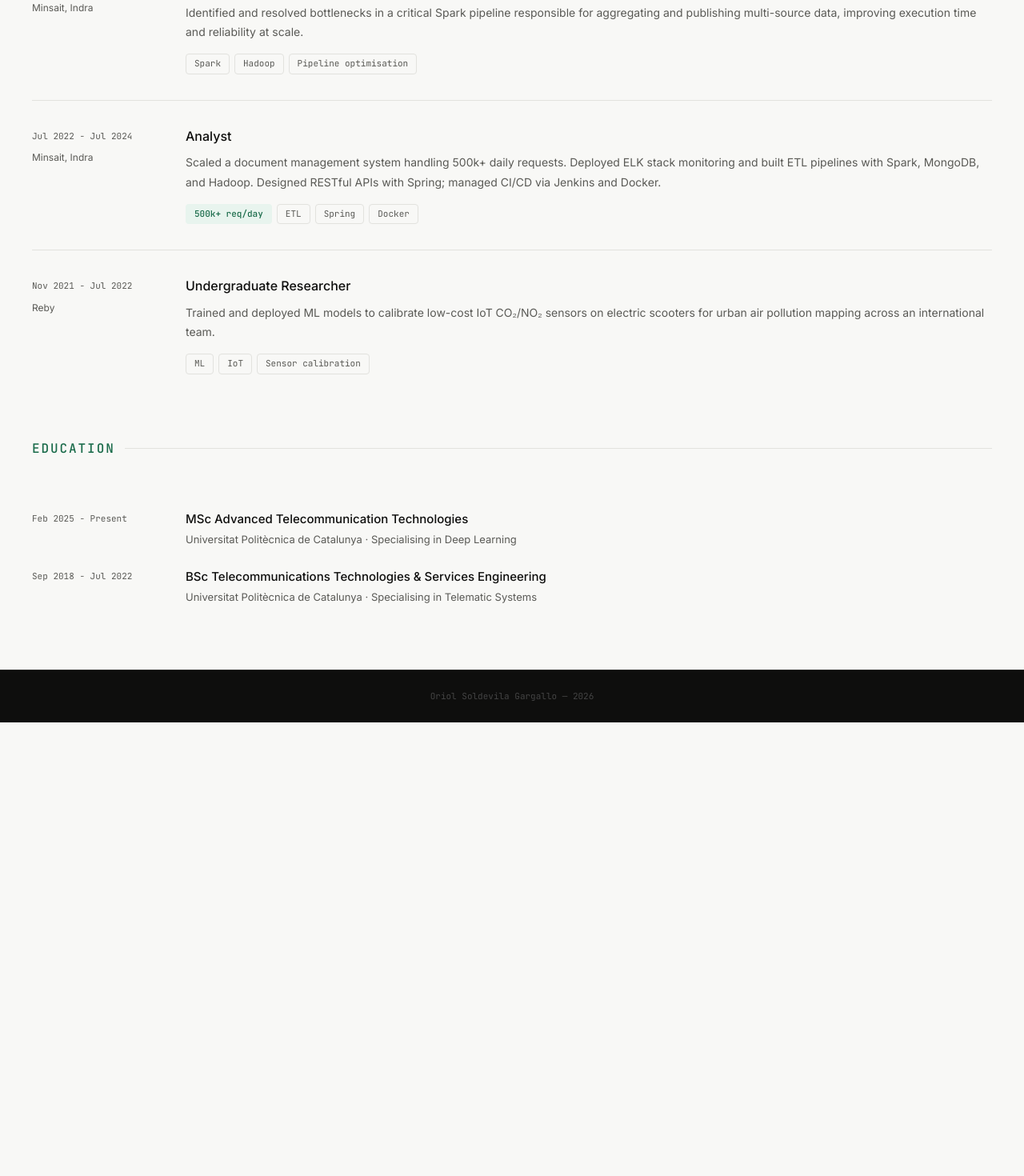
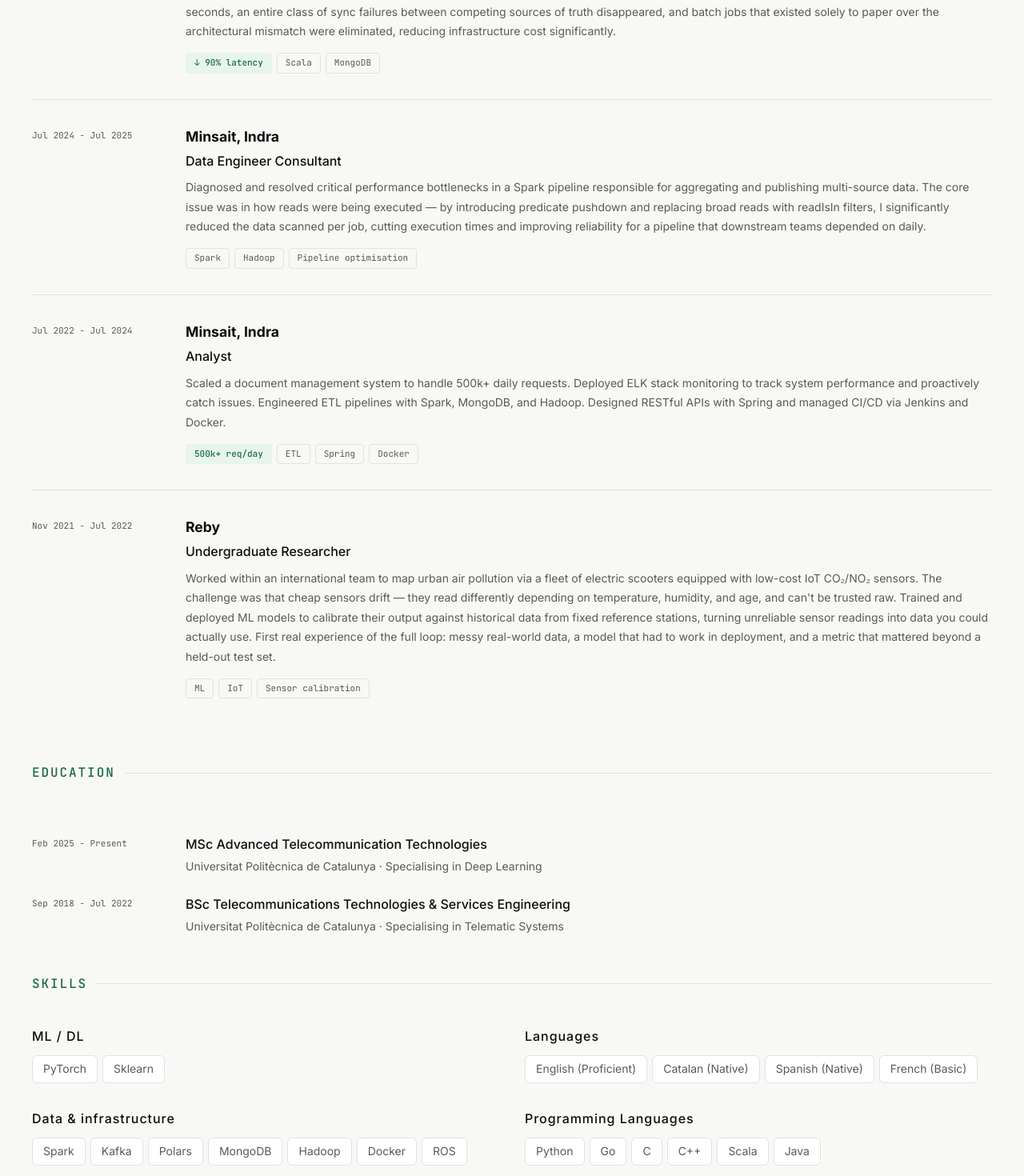
Before and after one commit to soldee/soldee.github.io, a React (Vite) app: page /experience in a window 1280 px wide. Shown: the part 920-2390 px from the top of the page at 80% size. Before the commit the page ends 1823 px from the top, so only its background shows below. Built offline with nearby package versions, Linux system fonts and the light colour scheme.

Commit message:
moved skills section. Added more depth to experience

```diff
--- a/src/index.css
+++ b/src/index.css
@@ -271,7 +271,7 @@
 .tl-item:last-child { border-bottom: none; padding-bottom: 0; }
 .tl-meta { padding-top: 4px; }
 .tl-date { font-family: var(--mono); font-size: 11px; color: var(--text-sec); display: block; margin-bottom: 4px; }
-.tl-company { font-size: 12px; color: var(--text-sec); }
+.tl-company { font-size: 12px; margin: '0 0 4px 0' }
 .tl-role { font-size: 16px; font-weight: 500; margin-bottom: 0.5rem; display: flex; align-items: center; gap: 10px; }
 .tl-current { font-family: var(--mono); font-size: 10px; font-weight: 500; background: var(--accent-light); color: var(--accent); padding: 2px 8px; border-radius: 20px; letter-spacing: 0.04em; }
 .tl-desc { font-size: 14px; color: var(--text-sec); line-height: 1.75; margin-bottom: 0.9rem; }
@@ -459,9 +459,9 @@
 
 /* Skills Section */
 .skills-grid { display: grid; grid-template-columns: 1fr 1fr; gap: 2rem; }
-.skill-cat { font-family: var(--mono); font-size: 14px; color: var(--text-sec); letter-spacing: 0.06em; margin-bottom: 0.7rem; display: block; }
+.skill-cat { font-size: 16px; font-weight: 500; letter-spacing: 0.06em; margin-bottom: 0.7rem; display: block; }
 .skill-tags { display: flex; flex-wrap: wrap; gap: 6px; }
-.stag { font-size: 13px; padding: 5px 13px; border-radius: 6px; border: 1px solid var(--border); color: var(--text-sec); background: var(--card-bg); }
+.stag { font-size: 14px; padding: 5px 13px; border-radius: 6px; border: 1px solid var(--border); color: var(--text-sec); background: var(--card-bg); }
 
 /* Contact Layout */
 .contact-section { background: var(--bg-dark); min-height: calc(100vh - 56px); display: flex; align-items: center; }
@@ -477,8 +477,9 @@
 .edu-list { display: flex; flex-direction: column; gap: 1.5rem; margin-top: 2rem; }
 .edu-item { display: grid; grid-template-columns: 160px 1fr; gap: 2rem; }
 .edu-date { font-family: var(--mono); font-size: 11px; color: var(--text-sec); padding-top: 3px; }
-.edu-title { font-size: 15px; font-weight: 500; margin-bottom: 3px; }
-.edu-sub { font-size: 13px; color: var(--text-sec); }
+.edu-title { font-size: 16px; font-weight: 500; margin-bottom: 3px; }
+
+.edu-sub { font-size: 14px; color: var(--text-sec); }
 
 footer { background: var(--bg-dark); text-align: center; padding: 1.5rem; font-family: var(--mono); font-size: 11px; color: #444; border-top: 1px solid var(--border-dark); }
 
--- a/src/pages/Experience.jsx
+++ b/src/pages/Experience.jsx
@@ -1,4 +1,139 @@
 import React from 'react';
+import { ArrowDownIcon } from '../components/Icons';
+
+const statsData = [
+  {
+    num: "90",
+    unit: "%",
+    desc: "Data synchronisation latency reduced in MDM migration to event-driven architecture"
+  },
+  {
+    num: "500",
+    unit: "k+",
+    desc: "Daily requests handled after scaling a document management system"
+  },
+  {
+    num: "3",
+    unit: " yrs",
+    desc: "Production data engineering across Spark, Kafka, MongoDB, and Hadoop"
+  }
+];
+
+const experienceData = [
+  {
+    id: "bcn-emotorsport",
+    date: "Sep 2025 - Present",
+    company: "BCN eMotorsport",
+    role: "Perception Engineer",
+    isCurrent: true,
+    desc: `
+    Built a perception evaluation pipeline from scratch for the team's autonomous vehicle stack. The ground truth extraction tool processes
+    ROS bags through SLAM, removes ground points, accumulates a single point cloud, runs clustering and a lightweight classification pass,
+    and uploads the result to Xtreme1 for human revision — making what would otherwise be a fully manual labeling task semi-automatic.
+    The evaluation tool runs the perception pipeline against that ground truth and produces interpretable metrics: mean cone detection distance,
+    mean distance to track limits, precision and recall.
+    Separately, replaced the heuristic-based cluster classifier with a family of trained ML models, significantly improving robustness to noise
+    in the point cloud — a problem where heuristics had hit their ceiling.
+    `,
+    accentPill: null,
+    pills: ["ROS", "Formula Student", "Autonomous Vehicles"]
+  },
+  {
+    id: "minsait-senior",
+    date: "Jul 2025 - Sep 2025",
+    company: "Minsait, Indra",
+    role: "Senior Data Consultant",
+    isCurrent: false,
+    desc: `
+    Led the migration of the MDM system to the new event-driven model using Scala and MongoDB. The most significant work here was rethinking how data
+    flowed through the platform entirely. The existing architecture treated a Spark data warehouse as ground truth — files were ingested, processed
+    through heavy business rules, and eventually surfaced in MongoDB for the frontend.
+    Users who needed to correct a record had to wait for the full batch process to complete, sometimes days, just to change a single field. I redesigned
+    it to work the other way around: MongoDB becomes the source of truth, changes propagate in real time, and the warehouse derives from it rather than
+    driving it. Manual changes that took days now happened in seconds, an entire class of sync failures between competing sources of truth disappeared,
+    and batch jobs that existed solely to paper over the architectural mismatch were eliminated, reducing infrastructure cost significantly.
+    `,
+    accentPill: "↓ 90% latency",
+    pills: ["Scala", "MongoDB"]
+  },
+  {
+    id: "minsait-mid",
+    date: "Jul 2024 - Jul 2025",
+    company: "Minsait, Indra",
+    role: "Data Engineer Consultant",
+    isCurrent: false,
+    desc: `
+    Diagnosed and resolved critical performance bottlenecks in a Spark pipeline responsible for aggregating and publishing multi-source data. The core
+    issue was in how reads were being executed — by introducing predicate pushdown and replacing broad reads with readIsIn filters, I significantly reduced
+    the data scanned per job, cutting execution times and improving reliability for a pipeline that downstream teams depended on daily.
+    `,
+    accentPill: null,
+    pills: ["Spark", "Hadoop", "Pipeline optimisation"]
+  },
+  {
+    id: "minsait-junior",
+    date: "Jul 2022 - Jul 2024",
+    company: "Minsait, Indra",
+    role: "Analyst",
+    isCurrent: false,
+    desc: `
+    Scaled a document management system to handle 500k+ daily requests. Deployed ELK stack monitoring to track system performance and proactively catch
+    issues. Engineered ETL pipelines with Spark, MongoDB, and Hadoop. Designed RESTful APIs with Spring and managed CI/CD via Jenkins and Docker.
+    `,
+    accentPill: "500k+ req/day",
+    pills: ["ETL", "Spring", "Docker"]
+  },
+  {
+    id: "reby",
+    date: "Nov 2021 - Jul 2022",
+    company: "Reby",
+    role: "Undergraduate Researcher",
+    isCurrent: false,
+    desc: `
+    Worked within an international team to map urban air pollution via a fleet of electric scooters equipped with low-cost IoT CO₂/NO₂ sensors. The
+    challenge was that cheap sensors drift — they read differently depending on temperature, humidity, and age, and can't be trusted raw. Trained and
+    deployed ML models to calibrate their output against historical data from fixed reference stations, turning unreliable sensor readings into data you
+    could actually use. First real experience of the full loop: messy real-world data, a model that had to work in deployment, and a metric that mattered
+    beyond a held-out test set.
+    `,
+    accentPill: null,
+    pills: ["ML", "IoT", "Sensor calibration"]
+  }
+];
+
+const educationData = [
+  {
+    id: "msc-upc",
+    date: "Feb 2025 - Present",
+    title: "MSc Advanced Telecommunication Technologies",
+    sub: "Universitat Politècnica de Catalunya · Specialising in Deep Learning"
+  },
+  {
+    id: "bsc-upc",
+    date: "Sep 2018 - Jul 2022",
+    title: "BSc Telecommunications Technologies & Services Engineering",
+    sub: "Universitat Politècnica de Catalunya · Specialising in Telematic Systems"
+  }
+];
+
+const skillsData = [
+  {
+    category: "ML / DL",
+    tags: ["PyTorch", "Sklearn"]
+  },
+  {
+    category: "Languages",
+    tags: ["English (Proficient)", "Catalan (Native)", "Spanish (Native)", "French (Basic)"]
+  },
+  {
+    category: "Data & infrastructure",
+    tags: ["Spark", "Kafka", "Polars", "MongoDB", "Hadoop", "Docker", "ROS"]
+  },
+  {
+    category: "Programming Languages",
+    tags: ["Python", "Go", "C", "C++", "Scala", "Java"]
+  }
+];
 
 const Experience = () => {
   return (
@@ -6,126 +141,84 @@
       <div className="section-inner">
         <p className="section-label">Professional experience</p>
 
+        {/* Stats Grid */}
         <div className="stats-grid">
-          <div className="stat-cell">
-            <p className="stat-num">90<span>%</span></p>
-            <p className="stat-desc">Data synchronisation latency reduced in MDM migration to event-driven architecture</p>
-          </div>
-          <div className="stat-cell">
-            <p className="stat-num">500<span>k+</span></p>
-            <p className="stat-desc">Daily requests handled after scaling a document management system</p>
-          </div>
-          <div className="stat-cell">
-            <p className="stat-num">3<span> yrs</span></p>
-            <p className="stat-desc">Production data engineering across Spark, Kafka, MongoDB, and Hadoop</p>
-          </div>
+          {statsData.map((stat, index) => (
+            <div className="stat-cell" key={`stat-${index}`}>
+              <p className="stat-num">{stat.num}<span>{stat.unit}</span></p>
+              <p className="stat-desc">{stat.desc}</p>
+            </div>
+          ))}
         </div>
 
+        {/* Experience Timeline */}
         <div className="timeline">
-          <div className="tl-item">
-            <div className="tl-meta">
-              <span className="tl-date">Sep 2025 - Present</span>
-              <span className="tl-company">BCN eMotorsport</span>
+          {experienceData.map((exp) => (
+            <div className="tl-item" key={exp.id}>
+
+              <div className="tl-meta">
+                <span className="tl-date">{exp.date}</span>
+              </div>
+
+              <div className="tl-body">
+                <h3 className="tl-company" style={{ fontSize: '1.1rem', margin: '0 0 4px 0' }}>
+                  {exp.company}
+                </h3>
+
+                <p className="tl-role">
+                  {exp.role}
+                  {exp.isCurrent && <span className="tl-current">Current</span>}
+                </p>
+
+                <p className="tl-desc">{exp.desc}</p>
+
+                <div className="pill-row">
+                  {exp.accentPill && (
+                    <span className="pill pill-accent">{exp.accentPill}</span>
+                  )}
+                  {exp.pills.map((pill, idx) => (
+                    <span className="pill" key={`pill-${exp.id}-${idx}`}>
+                      {pill}
+                    </span>
+                  ))}
+                </div>
+              </div>
+
             </div>
-            <div className="tl-body">
-              <p className="tl-role">Perception Engineer <span className="tl-current">Current</span></p>
-              <p className="tl-desc">
-                {/* Designed a telemetry processing engine to evaluate AV perception algorithms - automated ground truth generation, Parquet storage with Polars, and a continuous spatial metric tuning framework that eliminated manual benchmarking. */}
-                Built a perception evaluation pipeline from scratch for the team's autonomous vehicle stack. The ground truth extraction tool processes ROS bags through SLAM, removes ground points, accumulates a single point cloud, runs clustering and a lightweight classification pass, and uploads the result to Xtreme1 for human revision — making what would otherwise be a fully manual labeling task semi-automatic. The evaluation tool then runs the perception pipeline against that ground truth and produces interpretable metrics: mean cone detection distance, mean distance to track limits, precision and recall. On top of this, replaced the heuristic-based cluster classifier with a family of trained ML models, significantly improving robustness to noise in the point cloud.
-              </p>
-              <div className="pill-row">
-                <span className="pill">ROS</span><span className="pill">Formula Student</span><span className="pill">Autonomous Vehicles</span>
+          ))}
+        </div>
+
+        {/* Education Section */}
+        <div className="edu-list">
+          <p className="section-label" style={{ marginTop: '3rem' }}>Education</p>
+          {educationData.map((edu) => (
+            <div className="edu-item" key={edu.id}>
+              <span className="edu-date">{edu.date}</span>
+              <div>
+                <p className="edu-title">{edu.title}</p>
+                <p className="edu-sub">{edu.sub}</p>
               </div>
             </div>
-          </div>
+          ))}
+        </div>
 
-          <div className="tl-item">
-            <div className="tl-meta">
-              <span className="tl-date">Jul 2025 - Sep 2025</span>
-              <span className="tl-company">Minsait, Indra</span>
-            </div>
-            <div className="tl-body">
-              <p className="tl-role">Senior Data Consultant</p>
-              <p className="tl-desc">
-                Led migration of a legacy MDM system to a real-time event-driven model using Scala and MongoDB, significantly
-                improving operational efficiency and user autonomy.
-              </p>
-              <div className="pill-row">
-                <span className="pill pill-accent">↓ 90% latency</span>
-                <span className="pill">Scala</span><span className="pill">MongoDB</span>
+        {/* Skills Section */}
+        <p className="section-label" style={{ marginTop: '3rem' }}>Skills</p>
+        <div className="skills-grid">
+          {skillsData.map((skillGroup, index) => (
+            <div className="skill-group" key={`skill-group-${index}`}>
+              <span className="skill-cat">{skillGroup.category}</span>
+              <div className="skill-tags">
+                {skillGroup.tags.map((tag, idx) => (
+                  <span className="stag" key={`stag-${index}-${idx}`}>
+                    {tag}
+                  </span>
+                ))}
               </div>
             </div>
-          </div>
-
-          <div className="tl-item">
-            <div className="tl-meta">
-              <span className="tl-date">Jul 2024 - Jul 2025</span>
-              <span className="tl-company">Minsait, Indra</span>
-            </div>
-            <div className="tl-body">
-              <p className="tl-role">Data Engineer Consultant</p>
-              <p className="tl-desc">
-                Identified and resolved bottlenecks in a critical Spark pipeline responsible for aggregating and publishing multi-source
-                data, improving execution time and reliability at scale.
-              </p>
-              <div className="pill-row">
-                <span className="pill">Spark</span><span className="pill">Hadoop</span><span className="pill">Pipeline optimisation</span>
-              </div>
-            </div>
-          </div>
-
-          <div className="tl-item">
-            <div className="tl-meta">
-              <span className="tl-date">Jul 2022 - Jul 2024</span>
-              <span className="tl-company">Minsait, Indra</span>
-            </div>
-            <div className="tl-body">
-              <p className="tl-role">Analyst</p>
-              <p className="tl-desc">
-                Scaled a document management system handling 500k+ daily requests. Deployed ELK stack monitoring and built ETL pipelines
-                with Spark, MongoDB, and Hadoop. Designed RESTful APIs with Spring; managed CI/CD via Jenkins and Docker.
-              </p>
-              <div className="pill-row">
-                <span className="pill pill-accent">500k+ req/day</span>
-                <span className="pill">ETL</span><span className="pill">Spring</span><span className="pill">Docker</span>
-              </div>
-            </div>
-          </div>
-
-          <div className="tl-item">
-            <div className="tl-meta">
-              <span className="tl-date">Nov 2021 - Jul 2022</span>
-              <span className="tl-company">Reby</span>
-            </div>
-            <div className="tl-body">
-              <p className="tl-role">Undergraduate Researcher</p>
-              <p className="tl-desc">
-                Trained and deployed ML models to calibrate low-cost IoT CO₂/NO₂ sensors on electric scooters for urban air pollution mapping across an international team.
-              </p>
-              <div className="pill-row">
-                <span className="pill">ML</span><span className="pill">IoT</span><span className="pill">Sensor calibration</span>
-              </div>
-            </div>
-          </div>
+          ))}
         </div>
 
-        <div className="edu-list">
-          <p className="section-label" style={{ marginTop: '3rem' }}>Education</p>
-          <div className="edu-item">
-            <span className="edu-date">Feb 2025 - Present</span>
-            <div>
-              <p className="edu-title">MSc Advanced Telecommunication Technologies</p>
-              <p className="edu-sub">Universitat Politècnica de Catalunya · Specialising in Deep Learning</p>
-            </div>
-          </div>
-          <div className="edu-item">
-            <span className="edu-date">Sep 2018 - Jul 2022</span>
-            <div>
-              <p className="edu-title">BSc Telecommunications Technologies &amp; Services Engineering</p>
-              <p className="edu-sub">Universitat Politècnica de Catalunya · Specialising in Telematic Systems</p>
-            </div>
-          </div>
-        </div>
       </div>
     </section>
   );
```
Also changed, not shown: src/pages/Home.jsx (+0 -46 lines), 2 other files (tests, documents, lock files or other folders).
